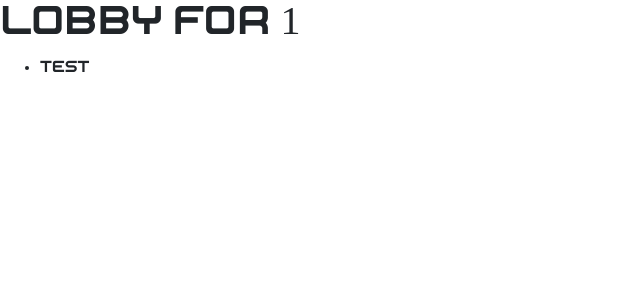
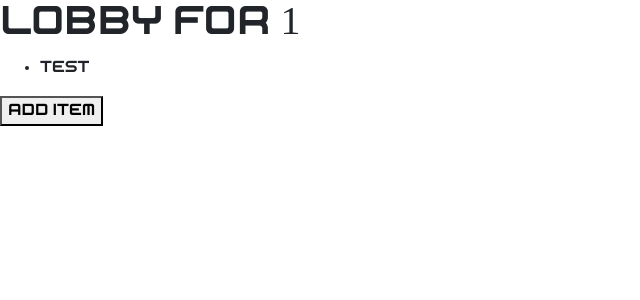
Before and after one commit to nathanielCherian/the-resistance, a Flask app: page /lobby in a window 1280 px wide. Shown: the top 300 px of the page, without its empty margins (0-640 px from the left). Run offline with Flask 2, Linux system fonts and the light colour scheme; the visitor is signed in with stand-in values (Sample User, id 1); parts of the project's set-up code (start-up, migrations or seed data) failed here and were passed over; some libraries are stand-ins or nearby versions.

Commit message:
game start

```diff
--- a/events.py
+++ b/events.py
@@ -35,8 +35,11 @@ def handle_my_custom_event(json, methods=['GET', 'POST']):
 
             found_player.removePlayer(session['name'])
 
+            d = {'status':'pleft', "roomid":session['room'], 'name':session['name']}
+
             json = updateLobby(found_player.get_list(), session['room'])
             socketio.emit('my response', json)
+            socketio.emit('my response', d)
 
 
         if json['status'] == 'connectToPlay':
--- /dev/null
+++ b/static/js/lobbyScript.js
@@ -0,0 +1,46 @@
+var list = $("#players");
+
+var updateLayout = function(listItems){
+	for(var i = 0; i < listItems.length; i ++){
+		var offsetAngle = 360 / listItems.length;
+		var rotateAngle = offsetAngle * i;
+		$(listItems[i]).css("transform", "rotate(" + rotateAngle + "deg) translate(0, 300px) rotate(-" + rotateAngle + "deg)")
+    };
+    console.log($('ul#players li').length)
+};
+
+
+function addPlayers(plist){
+
+    while (($('ul#players li').length-1) < plist.length-1){
+
+        var listItem = $("<li class='list-item' id='" + plist[($('ul#players li').length)] + "'>" + plist[($('ul#players li').length)] + "<button class='remove-item'>Remove</button></li>");
+        list.append(listItem);
+        var listItems = $(".list-item");
+        updateLayout(listItems);
+    }
+
+}
+
+function removePlayer(name){
+    $("#" + name).remove();
+    var listItems = $(".list-item");
+	updateLayout(listItems);
+}
+
+$(document).on("click", "#add-item", function(){
+	var listItem = $("<li class='list-item'>Things go here<button class='remove-item'>Remove</button></li>");
+	list.append(listItem);
+	var listItems = $(".list-item");
+	updateLayout(listItems);
+});
+
+$(document).on("click", ".remove-item", function(){
+	$(this).parent().remove();
+	var listItems = $(".list-item");
+	updateLayout(listItems);
+});
+
+function t(){
+    console.log("test")
+}
--- /dev/null
+++ b/static/styles/lobbyStyle.css
@@ -0,0 +1,18 @@
+#list{
+	background: none;
+	height: 500px;
+	width: 500px;
+	border-radius: 50%;
+    position: relative;
+}
+
+.list-item{
+	list-style: none;
+	background-color: aqua;
+	height: 80px;
+	width: 80px;
+	position: absolute;
+	top: 50%;
+    left: 50%;
+    transition-duration: 1s;
+}
--- a/templates/lobby.html
+++ b/templates/lobby.html
@@ -7,6 +7,7 @@
     <!-- Bootstrap CSS -->
     <link rel="stylesheet" href="https://maxcdn.bootstrapcdn.com/bootstrap/4.0.0/css/bootstrap.min.css" integrity="sha384-Gn5384xqQ1aoWXA+058RXPxPg6fy4IWvTNh0E263XmFcJlSAwiGgFAW/dAiS6JXm" crossorigin="anonymous">
     <link rel="stylesheet" type="text/css" href="{{ url_for('static', filename='style.css') }}">
+    <link rel="stylesheet" type="text/css" href="{{ url_for('static', filename='styles/lobbyStyle.css') }}">
     <title>The Resistance</title>
     <link rel="shortcut icon" href="{{ url_for('static', filename='assets/icon.png') }}"
     type="image/x-icon">
@@ -18,9 +19,11 @@
 
     <h1></h1>
 
-    <ul id="users">
 
-    </ul>
+    <ul id="users"></ul>
+    <ul id="players"></ul>
+    <button id="add-item">Add item</button>
+    <script src="https://ajax.googleapis.com/ajax/libs/jquery/3.1.1/jquery.min.js"></script>
 
     <div class="row" style="float: right; margin-right: 5%; margin-top: 10%;">
       <button id="stgame" onclick="clicked()">Start Game</button>
@@ -37,7 +40,10 @@
     <script src="https://ajax.googleapis.com/ajax/libs/jquery/1.12.4/jquery.min.js"></script>
     <script src="https://cdnjs.cloudflare.com/ajax/libs/socket.io/1.7.3/socket.io.min.js"></script>
 
+    <script src="{{ url_for('static', filename='js/lobbyScript.js') }}"></script>
+
     <script type="text/javascript">
+
 
       var startGame = document.getElementById('stgame')
       startGame.style.display = "none";
@@ -88,6 +94,7 @@
 
           if(msg.status == 'updatingLobby'){
             $("#users").empty();
+            addPlayers(msg.players)
             for (i = 0; i < msg.players.length; i++){
                 if (msg.players[i] == msg.host){
                     $("#users").append('<li>' + msg.players[i] +'(host)</li>');
@@ -117,6 +124,9 @@
           window.location.href = "/play"
         }
 
+        if(msg.status == 'pleft'){
+          removePlayer(msg.name);
+        }
 
       }
 
@@ -133,5 +143,6 @@
 
 
 
+
 </body>
 </html>
```
Also changed, not shown: static/styles/playStyle.css (+5 -4 lines).
